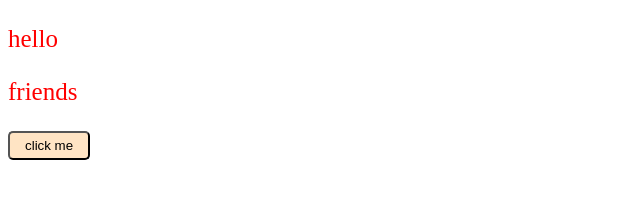
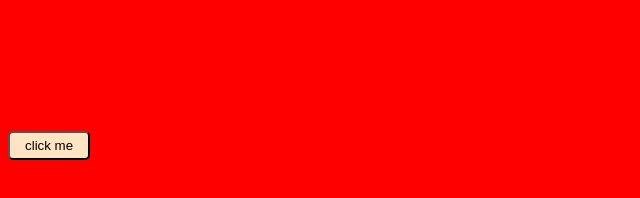
Before and after one commit to IrynaSutormina/test2, a website: page index.html in a window 1280 px wide. Both pictures are taken after a click on the button "click me". Shown: the whole page, without its empty margins (0-640 px from the left). Drawn offline with Linux system fonts and the light colour scheme.

Commit message:
firstBranchPush

```diff
--- a/index.html
+++ b/index.html
@@ -13,5 +13,6 @@
         <p class="text">friends</p>
         <button class="button">click me</button>
     </section>
+    <script src="src/js/Yefr.js"></script>
 </body>
 </html>
--- /dev/null
+++ b/src/js/Yefr.js
@@ -0,0 +1,8 @@
+let myButton = document.querySelector(".button");
+let body = document.querySelector('body');
+
+myButton.addEventListener('click', first);
+
+function first () {
+  body.classList.toggle('bg-red');
+}
--- a/src/styles/main.scss
+++ b/src/styles/main.scss
@@ -32,3 +32,7 @@ button {
   background-color: bisque;
 
 }
+
+.bg-red {
+  background-color: red;
+}
```
Also changed, not shown: dist/js/scripts.min.js, dist/styles/styles.min.css, 2 other files.
